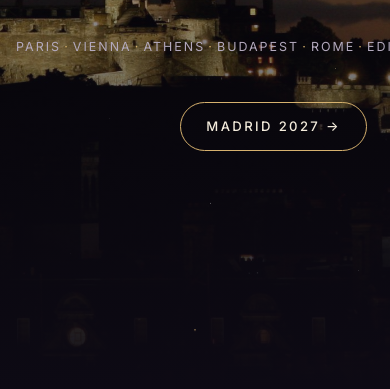
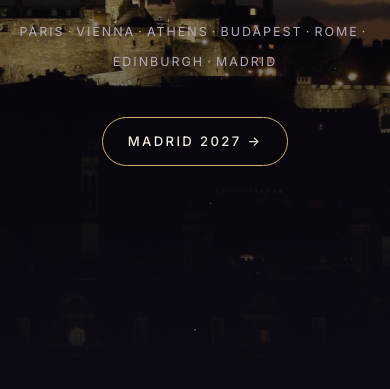
Before and after one commit to tonimitev/the-meetup, a plain HTML site: page index.html in a window 390 px wide. Shown: the part 455-844 px from the top of the page. Drawn offline with nearby package versions, Linux system fonts and the light colour scheme.

Commit message:
Center the hero on mobile
The city list had no spaces, so it formed one unbreakable line that made
the hero content wider than the screen. Let the cities wrap and keep the
hero content within the viewport.

Co-Authored-By: Claude Opus 5.5 <noreply@anthropic.com>

```diff
--- a/assets/css/style.css
+++ b/assets/css/style.css
@@ -247,7 +247,11 @@ h3 { font-size: clamp(1.5rem, 3vw, 1.9rem); }
   to   { opacity: 1; }
 }
 
-.hero__content { padding: 120px var(--gutter) 80px; }
+.hero__content {
+  width: 100%;
+  min-width: 0;
+  padding: 120px var(--gutter) 80px;
+}
 
 .hero__title {
   font-family: var(--font-display);
@@ -288,6 +292,11 @@ h3 { font-size: clamp(1.5rem, 3vw, 1.9rem); }
   text-transform: uppercase;
   color: var(--muted);
   margin-bottom: 2.6rem;
+  /* cities are written without spaces, so let them wrap as separate items */
+  display: flex;
+  flex-wrap: wrap;
+  justify-content: center;
+  row-gap: 0.4em;
 }
 .hero__cities span { color: var(--gold); padding: 0 0.4em; }
 
```
